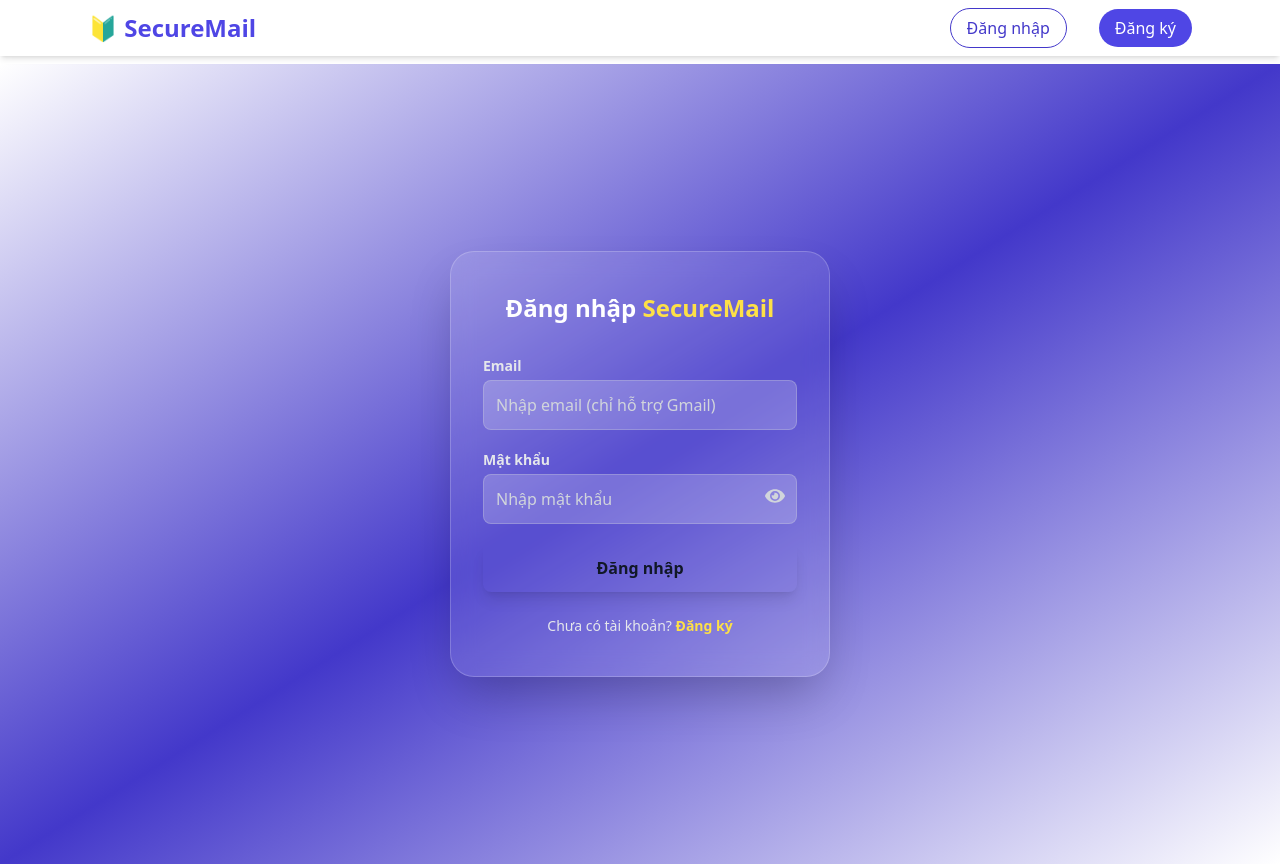
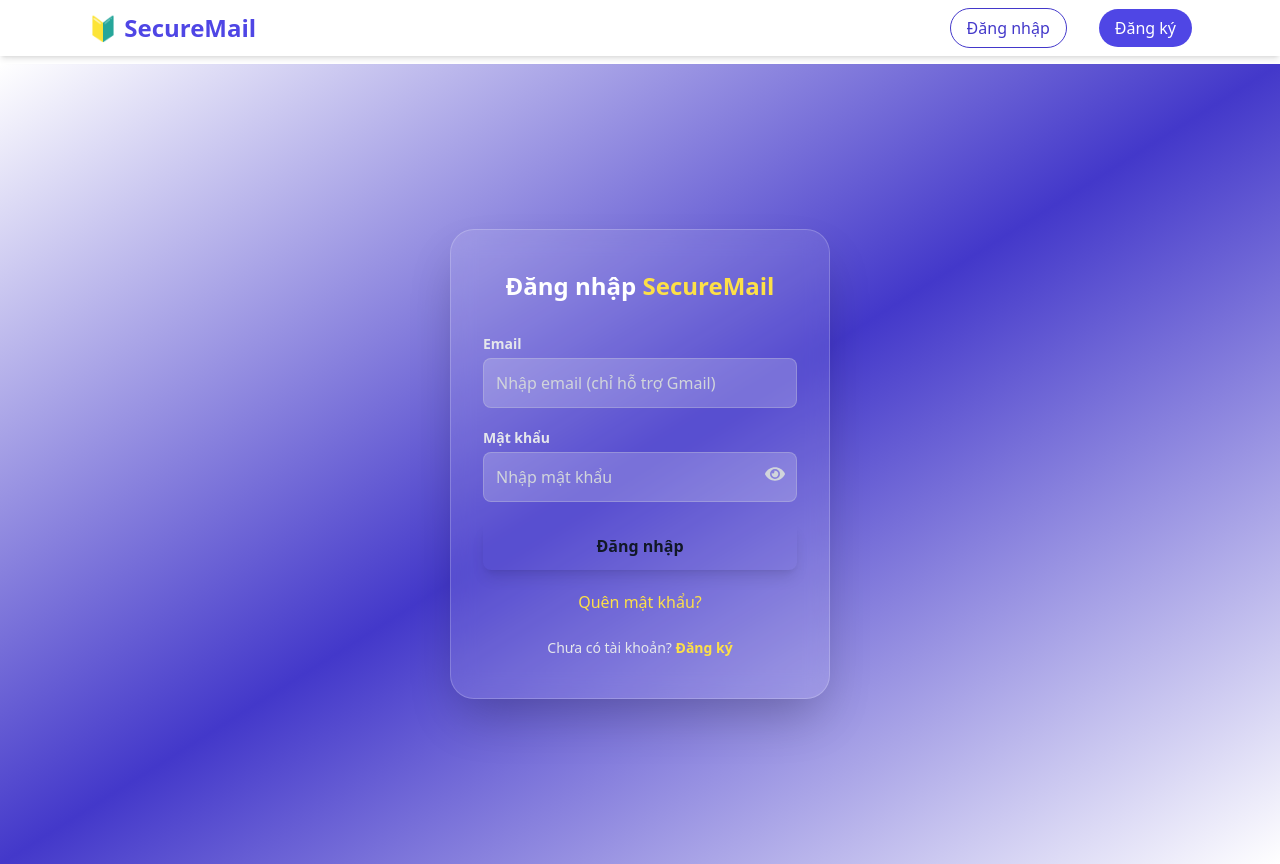
Before and after one commit to Pham-trung123/O-Block, a React (Vite) app: page /login in a window 1280 px wide. Built offline with nearby package versions, Linux system fonts and the light colour scheme.

Commit message:
nut quen mat khau, xu ly dang nhap, gui otp, xac minh otp, dat lai mat khau

```diff
--- a/src/pages/Login.jsx
+++ b/src/pages/Login.jsx
@@ -1,29 +1,35 @@
 import { useState } from "react";
-import { FaEye, FaEyeSlash } from "react-icons/fa"; // 👁 Icon mắt
+import { FaEye, FaEyeSlash } from "react-icons/fa";
 import { Link, useNavigate } from "react-router-dom";
 import { useAuth } from "../context/AuthContext";
 
 export default function Login() {
   const navigate = useNavigate();
   const { login } = useAuth();
+
   const [email, setEmail] = useState("");
   const [password, setPassword] = useState("");
   const [loading, setLoading] = useState(false);
   const [showPassword, setShowPassword] = useState(false);
   const [errors, setErrors] = useState({});
+  const [step, setStep] = useState(1); // 1=login, 2=OTP, 3=reset password
+  const [otp, setOtp] = useState("");
+  const [token, setToken] = useState("");
+  const [newPassword, setNewPassword] = useState("");
+  const [confirmPassword, setConfirmPassword] = useState("");
+  const [message, setMessage] = useState("");
 
-  // ✅ Regex kiểm tra định dạng Gmail
   const emailRegex = /^[a-zA-Z0-9._%+-]+@gmail\.com$/;
 
+  // 🧠 Xử lý đăng nhập
   const handleSubmit = async (e) => {
     e.preventDefault();
     setErrors({});
     const newErrors = {};
 
-    // 🧠 Kiểm tra dữ liệu
     if (!email) newErrors.email = "Vui lòng nhập email!";
     else if (!emailRegex.test(email))
-      newErrors.email = "Email không hợp lệ! Vui lòng nhập đúng định dạng Gmail.";
+      newErrors.email = "Email không hợp lệ! Chỉ hỗ trợ Gmail.";
 
     if (!password) newErrors.password = "Vui lòng nhập mật khẩu!";
 
@@ -34,19 +40,15 @@ export default function Login() {
 
     try {
       setLoading(true);
-
       const response = await fetch("http://localhost:3000/api/login", {
         method: "POST",
         headers: { "Content-Type": "application/json" },
         body: JSON.stringify({ email, password }),
       });
 
-      if (!response.ok) throw new Error(`Lỗi server: ${response.status}`);
-
       const data = await response.json();
 
       if (data.success) {
-        // ✅ Lưu thông tin user
         login(data.user);
         localStorage.setItem("user", JSON.stringify(data.user));
         localStorage.setItem("isLoggedIn", "true");
@@ -62,16 +64,110 @@ export default function Login() {
     }
   };
 
-  return (
-    <div className="flex justify-center items-center min-h-screen bg-gradient-to-br from-blue-600 via-indigo-700 to-purple-700 animate-fade-in">
-      <div className="backdrop-blur-md bg-white/10 border border-white/20 rounded-3xl shadow-2xl w-[380px] px-8 py-10 text-white">
-        {/* Header */}
-        <h2 className="text-center text-2xl font-bold mb-8">
-          Đăng nhập{" "}
-          <span className="text-yellow-300 font-extrabold">SecureMail</span>
-        </h2>
+  // ✉️ Gửi OTP
+  const handleSendOtp = async () => {
+    if (!email) return setMessage("⚠️ Vui lòng nhập email trước!");
+    setLoading(true);
+    try {
+      const res = await fetch("http://localhost:3000/api/request-otp", {
+        method: "POST",
+        headers: { "Content-Type": "application/json" },
+        body: JSON.stringify({ email }),
+      });
+      const data = await res.json();
+      if (data.success) {
+        setMessage("✅ Mã OTP đã gửi đến email của bạn!");
+        setStep(2);
+      } else setMessage(data.message);
+    } catch {
+      setMessage("⚠️ Lỗi kết nối server!");
+    } finally {
+      setLoading(false);
+    }
+  };
 
-        {/* Form */}
+  // 🔐 Xác minh OTP
+  const handleVerifyOtp = async () => {
+    if (!otp) return setMessage("⚠️ Vui lòng nhập mã OTP!");
+    setLoading(true);
+    try {
+      const res = await fetch("http://localhost:3000/api/verify-otp", {
+        method: "POST",
+        headers: { "Content-Type": "application/json" },
+        body: JSON.stringify({ email, code: otp }),
+      });
+      const data = await res.json();
+      if (data.success) {
+        setToken(data.token);
+        setStep(3);
+        setMessage("✅ OTP chính xác! Hãy nhập mật khẩu mới.");
+      } else setMessage(data.message);
+    } catch {
+      setMessage("⚠️ Lỗi xác minh OTP!");
+    } finally {
+      setLoading(false);
+    }
+  };
+
+  // 🔁 Đặt lại mật khẩu
+  const handleResetPassword = async () => {
+    if (!newPassword || !confirmPassword)
+      return setMessage("⚠️ Vui lòng nhập đầy đủ mật khẩu mới!");
+    if (newPassword !== confirmPassword)
+      return setMessage("❌ Mật khẩu xác nhận không khớp!");
+    setLoading(true);
+    try {
+      const res = await fetch("http://localhost:3000/api/reset-password", {
+        method: "POST",
+        headers: { "Content-Type": "application/json" },
+        body: JSON.stringify({ token, newPassword }),
+      });
+      const data = await res.json();
+      if (data.success) {
+        setMessage("✅ Đổi mật khẩu thành công! Hãy đăng nhập lại.");
+        setTimeout(() => setStep(1), 2000);
+      } else setMessage(data.message);
+    } catch {
+      setMessage("⚠️ Lỗi kết nối server!");
+    } finally {
+      setLoading(false);
+    }
+  };
+
+  // 🧩 Đánh giá độ mạnh mật khẩu
+  const checkStrength = (password) => {
+    const lengthOK = password.length >= 8;
+    const upperOK = /[A-Z]/.test(password);
+    const numberOK = /[0-9]/.test(password);
+    const specialOK = /[!@#$%^&*(),.?":{}|<>]/.test(password);
+    const passed = [lengthOK, upperOK, numberOK, specialOK].filter(Boolean).length;
+
+    let strength = "";
+    let color = "";
+    if (passed === 4) {
+      strength = "Mạnh 💪";
+      color = "bg-green-500";
+    } else if (passed === 3) {
+      strength = "Trung bình ⚡";
+      color = "bg-yellow-400";
+    } else if (passed === 2) {
+      strength = "Yếu ⚠️";
+      color = "bg-orange-400";
+    } else {
+      strength = "Rất yếu ❌";
+      color = "bg-red-500";
+    }
+
+    return { strength, color, passed };
+  };
+
+  const { strength, color } = checkStrength(newPassword);
+
+  // ---------------------------
+  // ⚙️ Các form giao diện
+  // ---------------------------
+
+  const renderLoginForm = () => (
     <form onSubmit={handleSubmit} className="space-y-5">
       {/* Email */}
       <div>
@@ -87,9 +183,7 @@ export default function Login() {
             errors.email ? "border-red-400" : "border-gray-300/30"
           } rounded-lg p-3 text-white placeholder-gray-300 focus:ring-2 focus:ring-yellow-400 outline-none`}
         />
-            {errors.email && (
-              <p className="text-red-400 text-sm mt-1">{errors.email}</p>
-            )}
+        {errors.email && <p className="text-red-400 text-sm mt-1">{errors.email}</p>}
       </div>
 
       {/* Password */}
@@ -107,7 +201,6 @@ export default function Login() {
               errors.password ? "border-red-400" : "border-gray-300/30"
             } rounded-lg p-3 pr-10 text-white placeholder-gray-300 focus:ring-2 focus:ring-yellow-400 outline-none`}
           />
-              {/* 👁 Nút bật/tắt hiển thị mật khẩu */}
           <button
             type="button"
             onClick={() => setShowPassword(!showPassword)}
@@ -121,14 +214,11 @@ export default function Login() {
         )}
       </div>
 
-          {/* General error */}
+      {/* Thông báo lỗi */}
       {errors.general && (
-            <p className="text-red-400 text-center text-sm mt-2">
-              {errors.general}
-            </p>
+        <p className="text-red-400 text-center text-sm mt-2">{errors.general}</p>
       )}
 
-          {/* Nút đăng nhập */}
       <button
         type="submit"
         disabled={loading}
@@ -136,18 +226,123 @@ export default function Login() {
       >
         {loading ? "Đang đăng nhập..." : "Đăng nhập"}
       </button>
+
+      {/* 🔐 Nút quên mật khẩu */}
+      <button
+        type="button"
+        onClick={handleSendOtp}
+        className="w-full text-yellow-300 hover:underline mt-3"
+      >
+        Quên mật khẩu?
+      </button>
     </form>
+  );
 
-        {/* Footer */}
+  const renderOtpForm = () => (
+    <div className="space-y-4">
+      <p className="text-gray-100 text-sm">
+        Mã OTP đã được gửi tới <b>{email}</b>. Vui lòng nhập mã để tiếp tục.
+      </p>
+      <input
+        type="text"
+        placeholder="Nhập mã OTP (4 số)"
+        value={otp}
+        onChange={(e) => setOtp(e.target.value)}
+        className="w-full bg-white/20 border border-gray-300/30 rounded-lg p-3 text-white placeholder-gray-300 focus:ring-2 focus:ring-yellow-400 outline-none"
+      />
+      <div className="flex justify-between">
+        <button
+          onClick={handleVerifyOtp}
+          className="px-4 py-2 bg-yellow-400 text-gray-900 font-bold rounded-lg hover:scale-[1.03] transition"
+        >
+          Xác minh OTP
+        </button>
+        <button onClick={() => setStep(1)} className="text-gray-200 text-sm hover:underline">
+          Hủy
+        </button>
+      </div>
+    </div>
+  );
+
+  const renderResetForm = () => (
+    <div className="space-y-4">
+      <label className="block text-sm font-semibold mb-1 text-gray-200">
+        Mật khẩu mới
+      </label>
+      <input
+        type="password"
+        placeholder="Nhập mật khẩu mới"
+        value={newPassword}
+        onChange={(e) => setNewPassword(e.target.value)}
+        className="w-full bg-white/20 border border-gray-300/30 rounded-lg p-3 text-white placeholder-gray-300 focus:ring-2 focus:ring-yellow-400 outline-none"
+      />
+
+      {/* Thanh độ mạnh */}
+      {newPassword && (
+        <div className="mt-2">
+          <div className={`h-2 rounded-full ${color} transition-all`}></div>
+          <p className="text-sm mt-1 text-white">
+            Độ mạnh mật khẩu: <b>{strength}</b>
+          </p>
+        </div>
+      )}
+
+      {/* Ghi chú */}
+      <div className="mt-4 bg-white/10 border border-white/20 rounded-xl p-4 text-sm">
+        <p className="text-green-300 font-semibold mb-1">
+          ✅ Kiểm tra <b>độ mạnh của mật khẩu</b> — phải có:
+        </p>
+        <ul className="list-disc list-inside text-gray-200 space-y-1">
+          <li><b>Ít nhất 8 ký tự</b></li>
+          <li>Ít nhất <b>1 chữ in hoa (A–Z)</b></li>
+          <li>Ít nhất <b>1 chữ số (0–9)</b></li>
+          <li>Ít nhất <b>1 ký tự đặc biệt (!@#$%^&*)</b></li>
+        </ul>
+      </div>
+
+      <label className="block text-sm font-semibold mb-1 text-gray-200 mt-4">
+        Xác nhận mật khẩu mới
+      </label>
+      <input
+        type="password"
+        placeholder="Xác nhận mật khẩu mới"
+        value={confirmPassword}
+        onChange={(e) => setConfirmPassword(e.target.value)}
+        className="w-full bg-white/20 border border-gray-300/30 rounded-lg p-3 text-white placeholder-gray-300 focus:ring-2 focus:ring-yellow-400 outline-none"
+      />
+
+      <button
+        onClick={handleResetPassword}
+        className="w-full py-3 bg-green-400 text-gray-900 font-bold rounded-lg hover:scale-[1.03] transition"
+      >
+        Xác nhận đổi mật khẩu
+      </button>
+    </div>
+  );
+
+  return (
+    <div className="flex justify-center items-center min-h-screen bg-gradient-to-br from-blue-600 via-indigo-700 to-purple-700 animate-fade-in">
+      <div className="backdrop-blur-md bg-white/10 border border-white/20 rounded-3xl shadow-2xl w-[380px] px-8 py-10 text-white">
+        <h2 className="text-center text-2xl font-bold mb-8">
+          {step === 1 && <>Đăng nhập <span className="text-yellow-300 font-extrabold">SecureMail</span></>}
+          {step === 2 && "Xác minh OTP 🔐"}
+          {step === 3 && "Đổi mật khẩu 🔑"}
+        </h2>
+
+        {step === 1 && renderLoginForm()}
+        {step === 2 && renderOtpForm()}
+        {step === 3 && renderResetForm()}
+
+        {message && <p className="text-yellow-300 text-sm text-center mt-4">{message}</p>}
+
+        {step === 1 && (
           <p className="text-center mt-6 text-sm text-gray-200">
             Chưa có tài khoản?{" "}
-          <Link
-            to="/register"
-            className="text-yellow-300 font-semibold hover:underline"
-          >
+            <Link to="/register" className="text-yellow-300 font-semibold hover:underline">
               Đăng ký
             </Link>
           </p>
+        )}
       </div>
     </div>
   );
```
Lines whose indentation alone changed are shown as unchanged.
